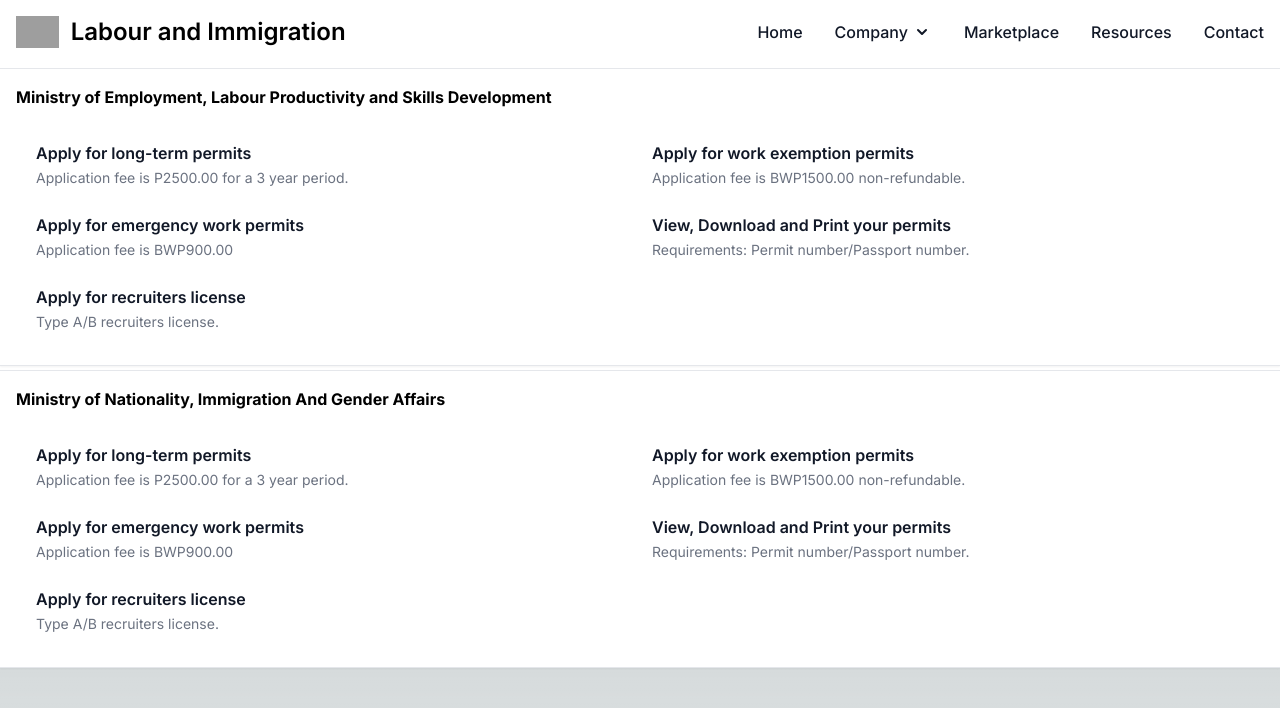
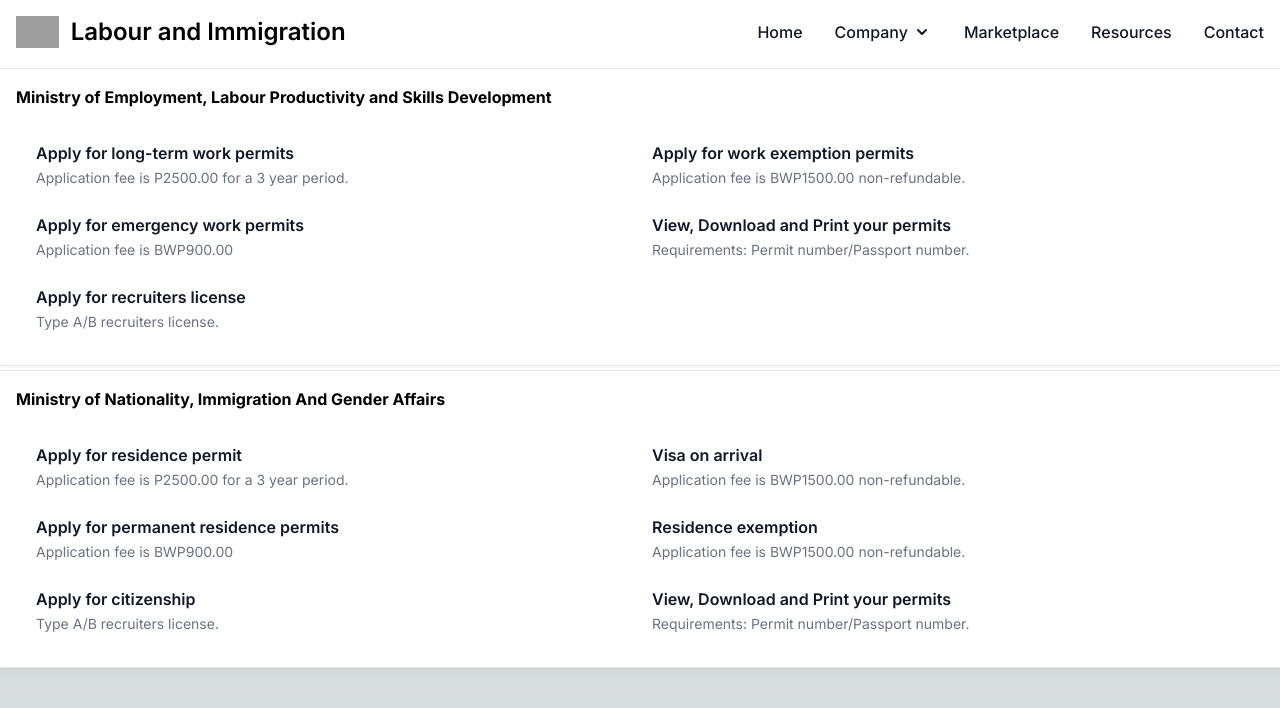
Before and after one commit to 26-Digital/labour-immigration-app, a Next.js app: page / in a window 1280 px wide. Shown: the top 708 px of the page. Built offline with nearby package versions, Linux system fonts and the light colour scheme; grey boxes are pictures that could not be loaded.

Commit message:
home midly complete

```diff
--- a/src/app/page.tsx
+++ b/src/app/page.tsx
@@ -38,7 +38,7 @@ export default function Home() {
             <ul>
                 <li>
                     <a href="#" className="block p-3 rounded-lg hover:bg-gray-100 dark:hover:bg-gray-700">
-                        <div className="font-semibold">Apply for long-term permits</div>
+                        <div className="font-semibold">Apply for long-term work permits</div>
                         <span className="text-sm text-gray-500 dark:text-gray-400">Application fee is P2500.00 for a 3 year period.</span>
                     </a>
                 </li>
@@ -77,19 +77,19 @@ export default function Home() {
             <ul>
                 <li>
                     <a href="#" className="block p-3 rounded-lg hover:bg-gray-100 dark:hover:bg-gray-700">
-                        <div className="font-semibold">Apply for long-term permits</div>
+                        <div className="font-semibold">Apply for residence permit</div>
                         <span className="text-sm text-gray-500 dark:text-gray-400">Application fee is P2500.00 for a 3 year period.</span>
                     </a>
                 </li>
                 <li>
                     <a href="#" className="block p-3 rounded-lg hover:bg-gray-100 dark:hover:bg-gray-700">
-                        <div className="font-semibold">Apply for emergency work permits</div>
+                        <div className="font-semibold">Apply for permanent residence permits</div>
                         <span className="text-sm text-gray-500 dark:text-gray-400">Application fee is BWP900.00</span>
                     </a>
                 </li>
                 <li>
                     <a href="#" className="block p-3 rounded-lg hover:bg-gray-100 dark:hover:bg-gray-700">
-                        <div className="font-semibold">Apply for recruiters license</div>
+                        <div className="font-semibold">Apply for citizenship</div>
                         <span className="text-sm text-gray-500 dark:text-gray-400">Type A/B recruiters license.</span>
                     </a>
                 </li>
@@ -97,7 +97,13 @@ export default function Home() {
             <ul>
                 <li>
                     <a href="#" className="block p-3 rounded-lg hover:bg-gray-100 dark:hover:bg-gray-700">
-                        <div className="font-semibold">Apply for work exemption permits</div>
+                        <div className="font-semibold">Visa on arrival</div>
+                        <span className="text-sm text-gray-500 dark:text-gray-400">Application fee is BWP1500.00 non-refundable.</span>
+                    </a>
+                </li>
+                <li>
+                    <a href="#" className="block p-3 rounded-lg hover:bg-gray-100 dark:hover:bg-gray-700">
+                        <div className="font-semibold">Residence exemption</div>
                         <span className="text-sm text-gray-500 dark:text-gray-400">Application fee is BWP1500.00 non-refundable.</span>
                     </a>
                 </li>
```
